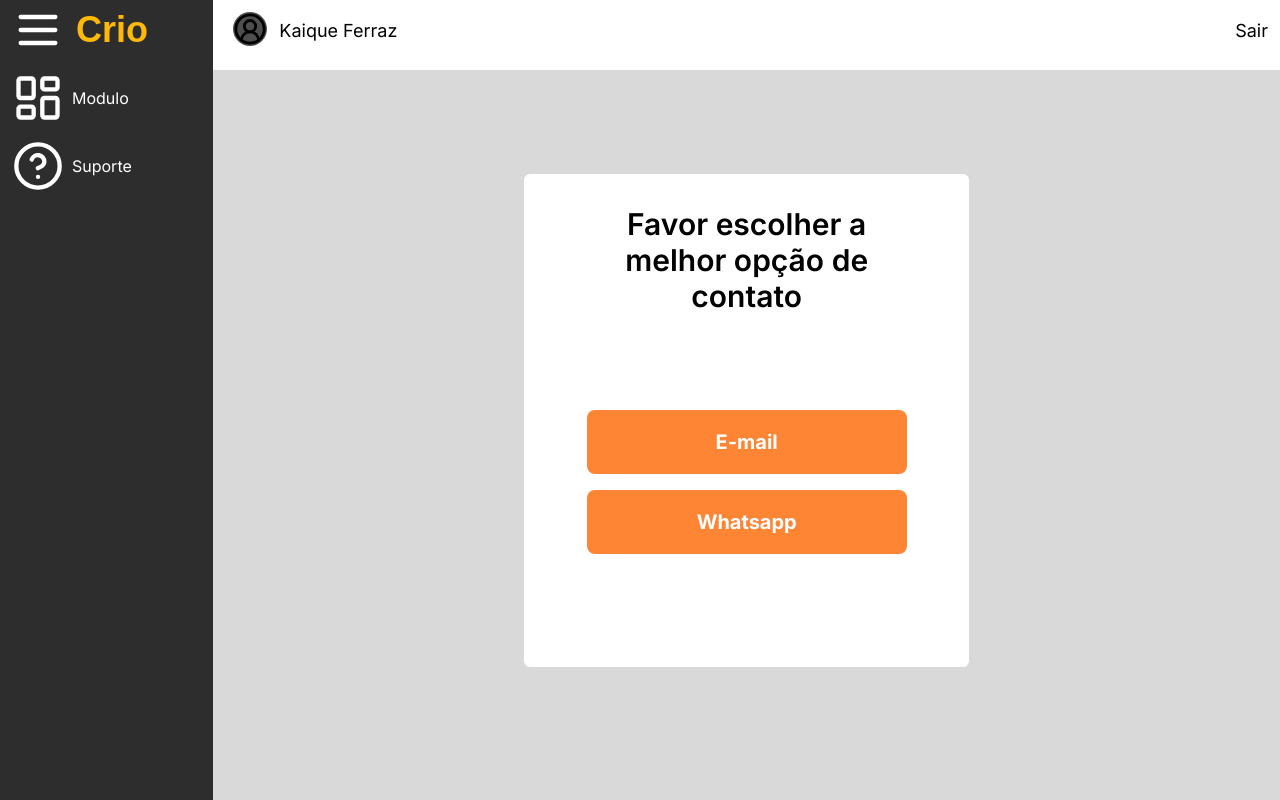
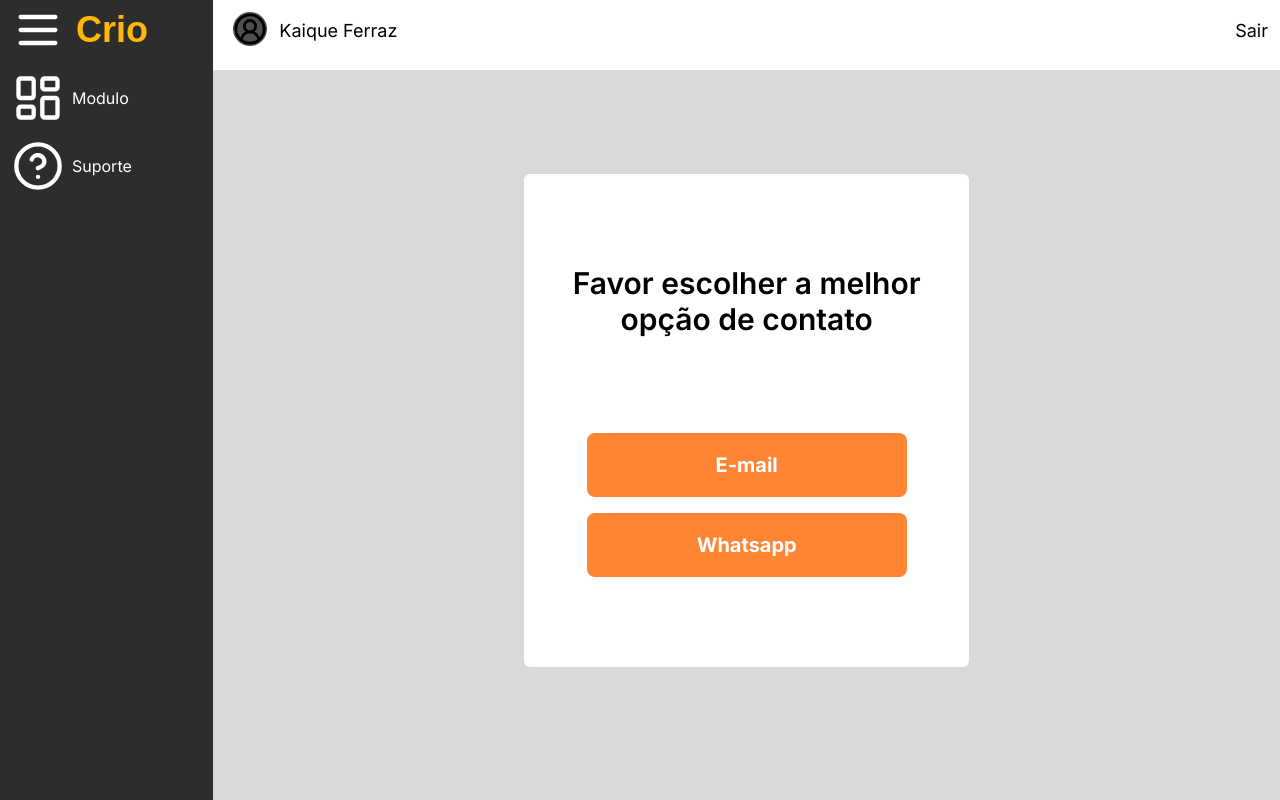
Before and after one commit to ferfavaro/pbl_fiap_erp, a Next.js app: page /support in a window 1280 px wide. Built offline with nearby package versions, Linux system fonts and the light colour scheme.

Commit message:
Adjust in div of support

```diff
--- a/src/app/support/page.tsx
+++ b/src/app/support/page.tsx
@@ -11,8 +11,8 @@ export default function supportPage() {
           <NavBar />
 
           <div className="flex  h-4/6 w-6/6 justify-center mt-16">
-            <div className=" flex flex-col w-5/12 bg-white items-center mt-10 p-8 rounded-md">
-              <span className=" flex text-black font-semibold text-3xl text-center w-64">
+            <div className=" flex flex-col w-5/12 bg-white justify-center items-center mt-10 p-8 rounded-md">
+              <span className=" flex text-black font-semibold text-3xl text-center">
                 {" "}
                 Favor escolher a melhor opção de contato
               </span>
```
